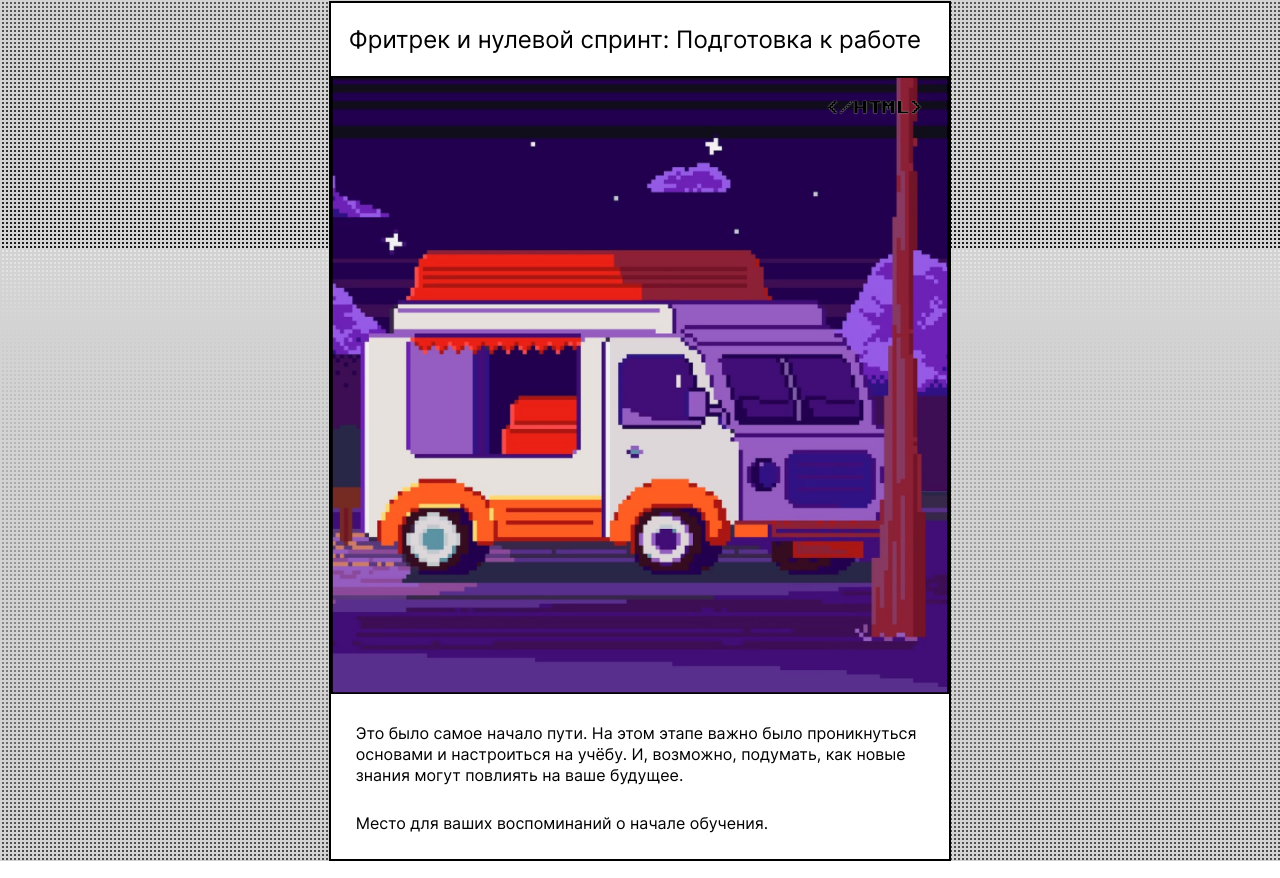
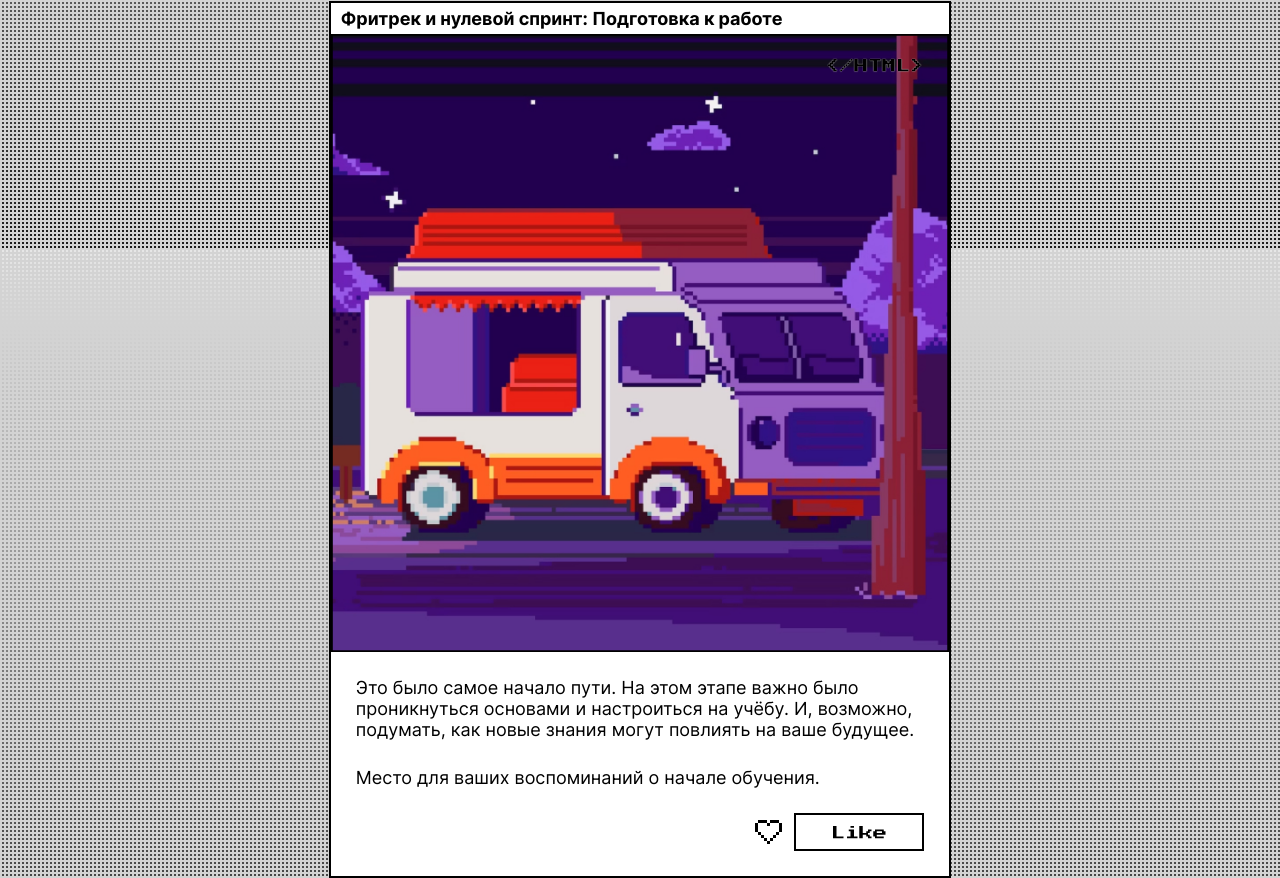
Before and after one commit to VoldemarVova/zakrivayuschiy-teg-f, a plain HTML site: page index.html in a window 1280 px wide. Shown: the part 552-1430 px from the top of the page. Drawn offline with Linux system fonts and the light colour scheme.

Commit message:
День 3, Like и сердце

```diff
--- a/index.html
+++ b/index.html
@@ -59,6 +59,35 @@
           <p>Это было самое начало пути. На этом этапе важно было проникнуться основами и настроиться на учёбу. И, возможно, подумать, как новые знания могут повлиять на ваше будущее.</p>
           <p>Место для ваших воспоминаний о начале обучения.</p>
         </div>
+        <div class="main-card-button">
+          <button class="card__icon-button">
+            <svg class="like-icon" xmlns="http://www.w3.org/2000/svg" width="27" height="24" viewBox="0 0 27 24" fill="none">
+              <path d="M6 0H3V3H6V0Z" fill="black"/>
+              <path d="M9 0H6V3H9V0Z" fill="black"/>
+              <path d="M3 3H0V6H3V3Z" fill="black"/>
+              <path d="M3 6H0V9H3V6Z" fill="black"/>
+              <path d="M3 9H0V12H3V9Z" fill="black"/>
+              <path d="M12 0H9V3H12V0Z" fill="black"/>
+              <path d="M6 12H3V15H6V12Z" fill="black"/>
+              <path d="M9 15H6V18H9V15Z" fill="black"/>
+              <path d="M12 18H9V21H12V18Z" fill="black"/>
+              <path d="M21 0H24V3H21V0Z" fill="black"/>
+              <path d="M18 0H21V3H18V0Z" fill="black"/>
+              <path d="M24 3H27V6H24V3Z" fill="black"/>
+              <path d="M24 6H27V9H24V6Z" fill="black"/>
+              <path d="M24 9H27V12H24V9Z" fill="black"/>
+              <path d="M15 0H18V3H15V0Z" fill="black"/>
+              <path d="M21 12H24V15H21V12Z" fill="black"/>
+              <path d="M18 15H21V18H18V15Z" fill="black"/>
+              <path d="M15 18H18V21H15V18Z" fill="black"/>
+              <path d="M15 3H12V6H15V3Z" fill="black"/>
+              <path d="M15 21H12V24H15V21Z" fill="black"/>
+           </svg>
+          </button>
+          <button class="card__like-button">
+            <span class="button__text">Like</span>
+          </button>
+        </div>
       </article>
     </main>
     <script src="./scripts/like.js"></script>
--- a/styles/style.css
+++ b/styles/style.css
@@ -92,8 +92,9 @@
 }
 
 .main-card-title {
-  font-weight: var(--font-weight-bold);
-  padding: 22px 18px;
+  font-variation-settings: "wght" var(--font-weight-bold);
+  font-size: 18px;
+  padding: 5px 10px;
 }
 
 .main-card-content {
@@ -101,6 +102,7 @@
   flex-direction: column;
   padding: 25px;
   gap: 27px;
+  font-size: 18px;
   line-height: 21px;
 }
 
@@ -110,6 +112,7 @@
 
 .image {
   width: 100%;
+  display: block;
 }
 
 .main-card-watermark {
@@ -123,3 +126,37 @@
   color: var(--accent-color);
   /*opacity: 0.5;*/
 }
+
+.main-card-button {
+  display: flex;
+  justify-content: end;
+  margin-block-end: 25px;
+  margin-inline-end: 25px;
+  gap: 6px;
+}
+
+.card__icon-button {
+  display: flex;
+  align-items: center;
+  position: relative;
+  background-color: transparent;
+  border: none;
+  cursor: pointer;
+}
+
+.card__like-button {
+  position: relative;
+  background-color: transparent;
+  border: 2px solid var(--accent-color, #000);
+  padding: 9px 17px;
+  cursor: pointer;
+  width: 130px;
+  height: 38px;
+}
+
+.button__text {
+  font-family: var(--font-PressStart2P);
+  color: var(--accent-color);
+  font-size: 14px;
+  line-height: 90%;
+}
```
